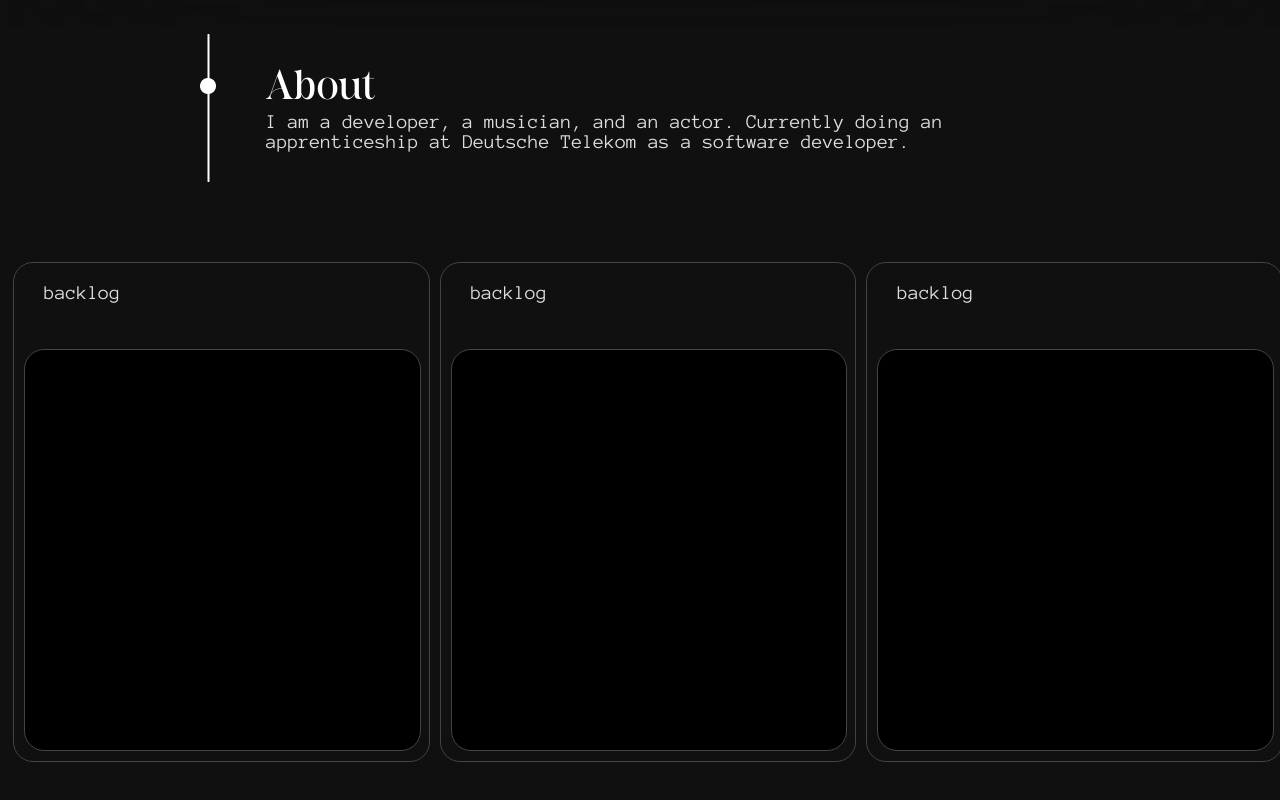
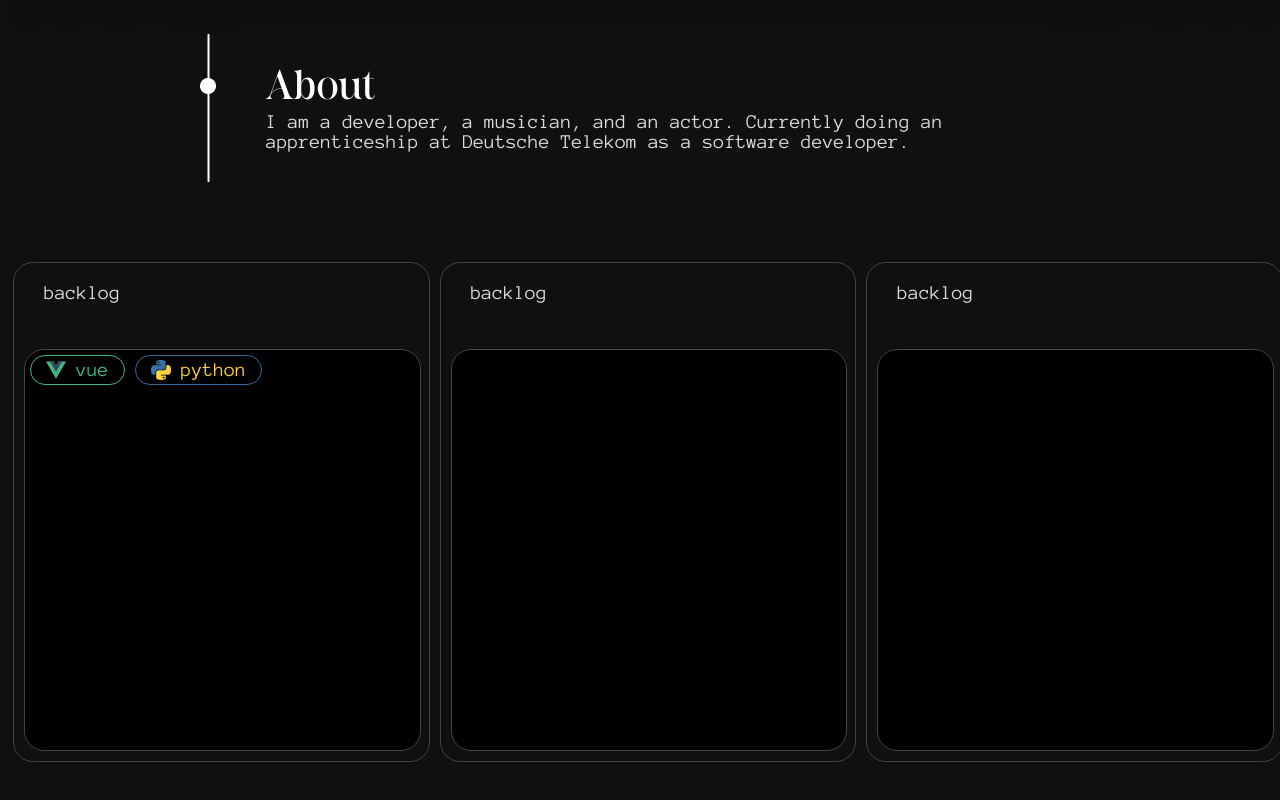
Before and after one commit to Zketra/MyMainPortfolioPage, a Vue app: page / in a window 1280 px wide. Shown: the part 774-1574 px from the top of the page. Built offline with nearby package versions, Linux system fonts and the light colour scheme; the HTML template or start-up script is replaced by a standard one.

Commit message:
feat: add Skillbox component and integrate skills data into Skills.vue

```diff
--- a/src/components/Skills/Skills.vue
+++ b/src/components/Skills/Skills.vue
@@ -4,7 +4,9 @@
 
       <div class="box">
         <span>backlog</span>
-        <div class="innerbox"></div>
+        <div class="innerbox">
+          <Skillbox v-for="(skill, index) in skills.backlog" :key="index" :name="skill.name" :logoPath="skill.logoPath" :textColor="skill.textColor" :borderColor="skill.borderColor" />
+        </div>
       </div>
 
       <div class="box">
@@ -22,10 +24,28 @@
 </template>
 
 <script lang="ts">
-import { defineComponent } from 'vue'
+import { defineComponent} from 'vue'
+import Skillbox from './skillComponent.vue'
 
 export default defineComponent({
   name: "Skills",
+  components: { Skillbox},
+  data () {
+    return {
+      skills: {
+        backlog: [
+          {name: "vue", logoPath: "/src/assets/icons/Skills/vue.svg", textColor: "#41B883", borderColor: "#41B883"},
+          {name: "python", logoPath: "/src/assets/icons/Skills/py.png", textColor: "#FFD040", borderColor: "#366C9A"},
+        ],
+        inProgress: [
+          {}
+        ],
+        done: [
+          {}
+        ]
+      }
+    }
+  }
 })
 </script>
 
@@ -64,6 +84,8 @@ export default defineComponent({
   }
 
   .innerbox {
+    display: flex;
+    flex-flow: row wrap;
     height: 400px;
     width: 100%;
     background-color: black;
--- a/src/components/Skills/skillComponent.vue
+++ b/src/components/Skills/skillComponent.vue
@@ -0,0 +1,43 @@
+<template>
+  <div class="skill" :style="{ border: '1px solid ' + borderColor, color: textColor }">
+    <img :src="logoPath" :alt="name" class="logo" />
+    <span>{{ name }}</span>
+  </div>
+</template>
+
+<script lang="ts">
+import { defineComponent } from 'vue';
+
+export default defineComponent({
+  name: 'SkillBox',
+  props: {
+    name: { type: String, required: true },
+    logoPath: { type: String, required: true },
+    textColor: { type: String, required: true },
+    borderColor: { type: String, required: true },
+  },
+  mounted() {
+    console.log('Logo path:', this.logoPath);
+
+  }
+});
+</script>
+
+<style scoped>
+
+
+.skill {
+  display: flex;
+  align-items: center;
+  border-radius: 30px;
+  margin: 5px;
+  padding: 5px 15px;
+  height: 18px;
+}
+
+.logo {
+  width: 20px;
+  height: 20px;
+  margin-right: 10px;
+}
+</style>
```
Also changed, not shown: src/assets/icons/Skills/py.png (added), src/assets/icons/Skills/vue.svg (added).
